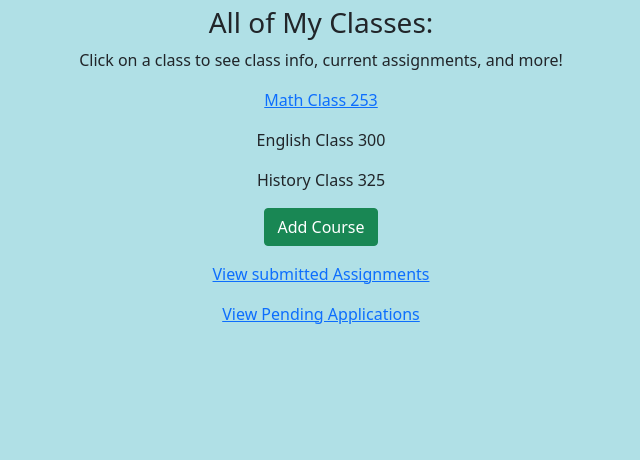
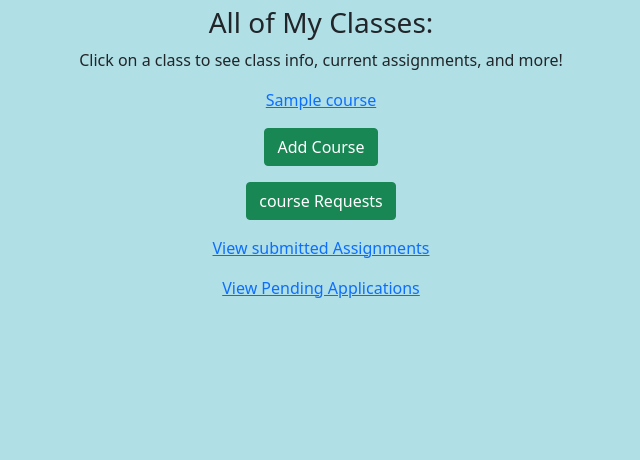
Before and after one commit to michitatara/chalkboard.github.io, a Node server app: page /teacherhomepage/600000000000000000000001 in a window 1280 px wide. Shown: the part 186-646 px from the top of the page, without its empty margins (319-959 px from the left). Run offline with Node 20, Linux system fonts and the light colour scheme; the visitor is signed in with stand-in values (Sample User, id 1); tables that the repository leaves empty hold one stand-in row (values such as "Sample post"); some libraries are stand-ins or nearby versions.

Commit message:
Update TeacherHomepage.ejs

```diff
--- a/views/TeacherHomepage.ejs
+++ b/views/TeacherHomepage.ejs
@@ -10,8 +10,9 @@
       rel="stylesheet"
     />
 
-    <link rel="stylesheet" type="text/css" href="css/bootstrap.min.css" />
-    <link rel="stylesheet" type="text/css" href="css/mycss.css" />
+    <link rel="stylesheet" type="text/css" href="../css/bootstrap.min.css" />
+    <link rel="stylesheet" type="text/css" href="../css/mycss.css" />
+
     <script src="./js/logout.js"></script>
   </head>
 
@@ -22,7 +23,7 @@
         style="background-color: hsl(335, 92%, 43%)"
       >
         <img
-          src="images/chalkboardlogo.jpg"
+          src="./images/chalkboardlogo.jpg"
           alt="Logo"
           class="logo"
           height="70"
@@ -48,14 +49,17 @@
 
       <h3>All of My Classes:</h3>
       <p>Click on a class to see class info, current assignments, and more!</p>
-
+      <% if(data.length>0){ var i=0;data.forEach(function(d){%>
       <a href="/teachercertainclass">
-        <p>Math Class 253</p>
+        <p><%=d.courseName%></p>
       </a>
-      <p>English Class 300</p>
-      <p>History Class 325</p>
+      <% i++; }) %> <% } else{ %>
+      <tr>
+        <td colspan="3">No user</td>
+      </tr>
+      <% } %>
       <p><a href="/createclass" class="btn btn-success">Add Course</a></p>
-
+      <p class="btn btn-success" onclick="courseRequest();">course Requests</p>
       <a href="/gradeassignment">
         <p>View submitted Assignments</p>
       </a>
@@ -86,5 +90,12 @@
         </li>
       </ul>
     </footer>
+    <script>
+      function courseRequest() {
+        var path = this.pathname || window.location.pathname;
+        var teacherId = path.split("/").pop();
+        window.open(`http://localhost:3000/course/byteacherid/${teacherId}`);
+      }
+    </script>
   </body>
 </html>
```
